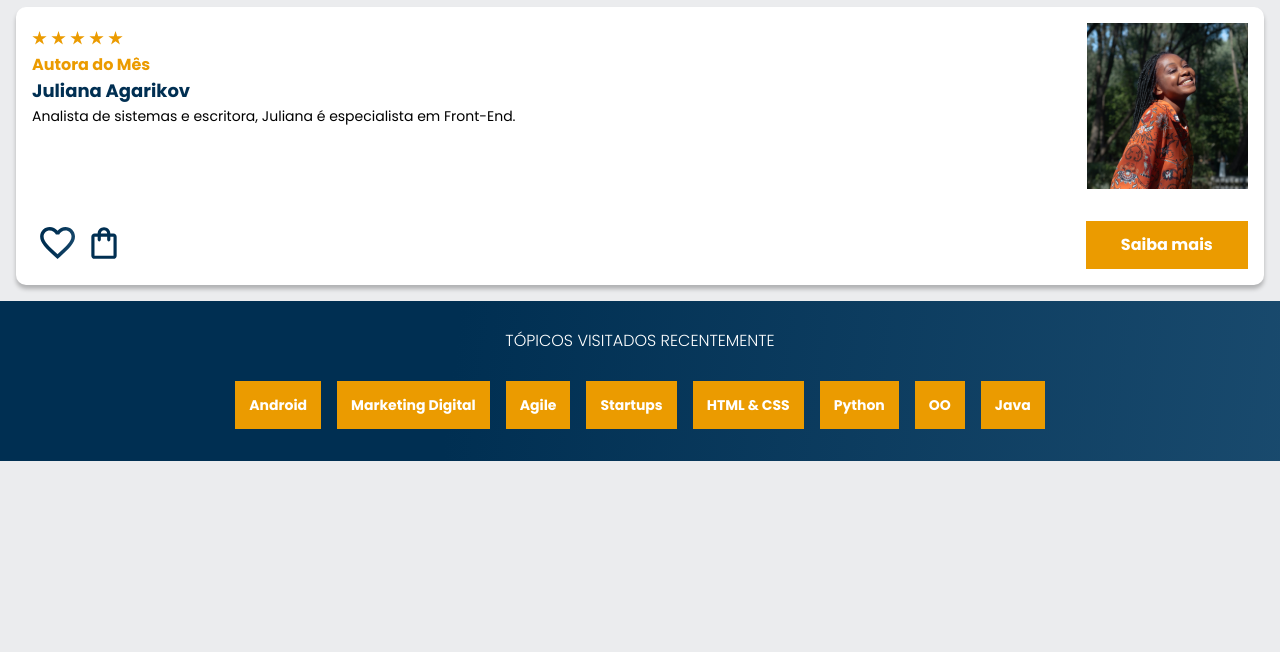
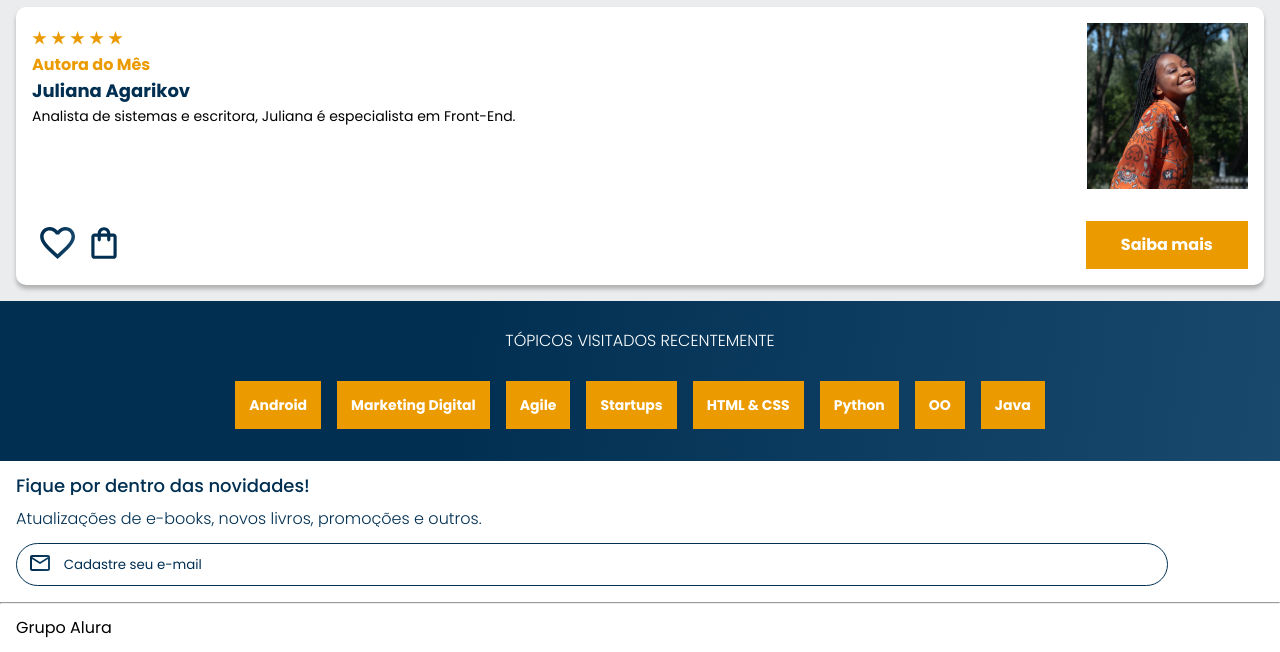
Before and after one commit to Erick-A-Martins/alura-books, a plain HTML site: page index.html in a window 1280 px wide. Shown: the part 1938-2590 px from the top of the page. Before the commit the page ends 2399 px from the top, so only its background shows below. Drawn offline with nearby package versions, Linux system fonts and the light colour scheme.

Commit message:
add contact section and footer

```diff
--- a/index.html
+++ b/index.html
@@ -174,7 +174,17 @@
         </ul>
     </section>
 
+    <section class="contato">
+        <h2 class="contato__titulo">Fique por dentro das novidades!</h2>
+        <p class="contato__texto">Atualizações de e-books, novos livros, promoções e outros.</p>
+        <input type="email" placeholder="Cadastre seu e-mail" class="contato__email">
+    </section>
 
+    <hr/>
+
+    <footer class="rodape">
+        <h2 class="rodape__titulo">Grupo Alura</h2>
+    </footer>
 
     <script src="https://cdn.jsdelivr.net/npm/swiper@11/swiper-bundle.min.js"></script>
     <script>
--- a/styles.css
+++ b/styles.css
@@ -2,6 +2,8 @@
 @import url(/styles/banner.css);
 @import url(/styles/carrossel.css);
 @import url(/styles/topicos.css);
+@import url(/styles/contato.css);
+@import url(/styles/footer.css);
 
 :root {
     --cor-de-fundo: #EBECEE;
--- /dev/null
+++ b/styles/contato.css
@@ -0,0 +1,37 @@
+.contato {
+    background-color: var(--branco);
+    padding: 1em;
+}
+
+.contato__titulo,
+.contato__texto {
+    background: var(--azul-degrade);
+    -webkit-background-clip: text;
+    -webkit-text-fill-color: transparent;
+    background-clip: text;
+}
+
+.contato__titulo {
+    font-size: 18px;
+    font-weight: 500;
+}
+
+.contato__texto {
+    font-weight: 300;
+    margin: 1em 0;
+}
+
+.contato__email {
+    padding: 1em;
+    border: 1px solid var(--azul);
+    border-radius: 24px;
+    width: 90%;
+    color: var(--azul);
+}
+
+.contato__email::placeholder {
+    font-family: var(--fonte-principal);
+    color: var(--azul);
+    background: url(../assets/email.svg) no-repeat;
+    padding-left: 2.5em;
+}
--- /dev/null
+++ b/styles/footer.css
@@ -0,0 +1,8 @@
+hr {
+    margin: 0;
+}
+
+.rodape {
+    background-color: var(--branco);
+    padding: 1em;
+}
```
Also changed, not shown: assets/email.svg (added).
